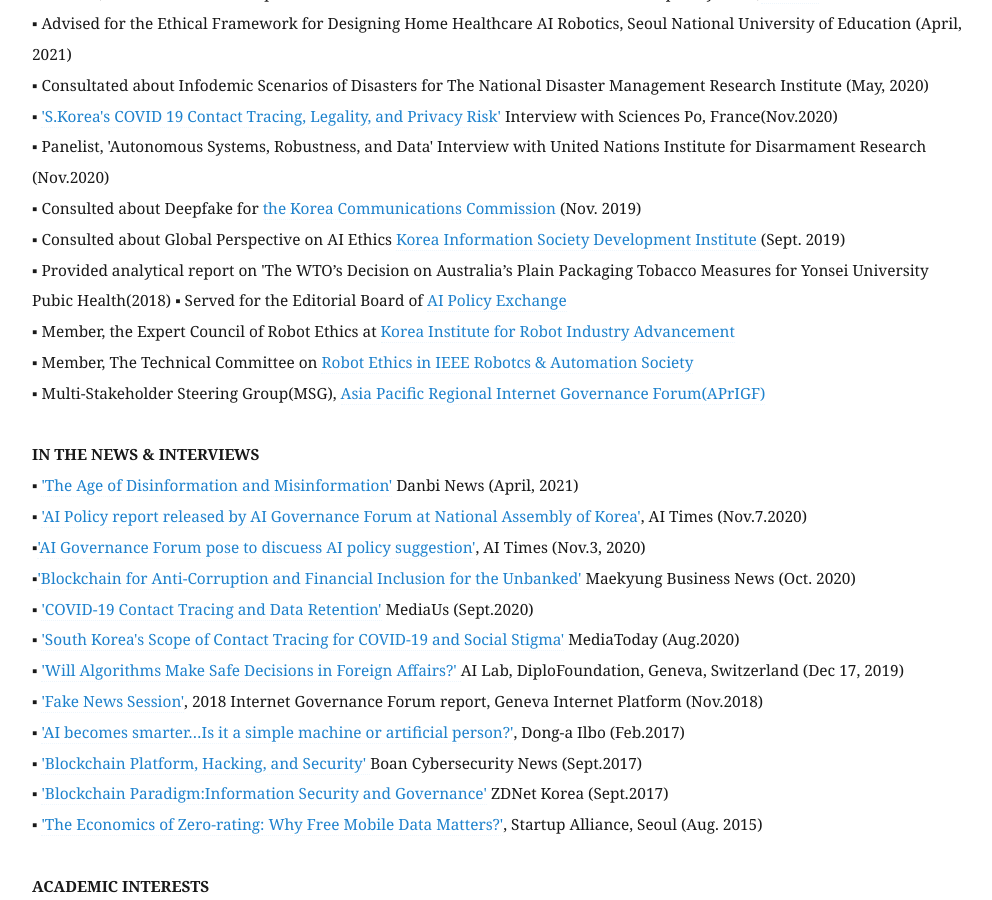
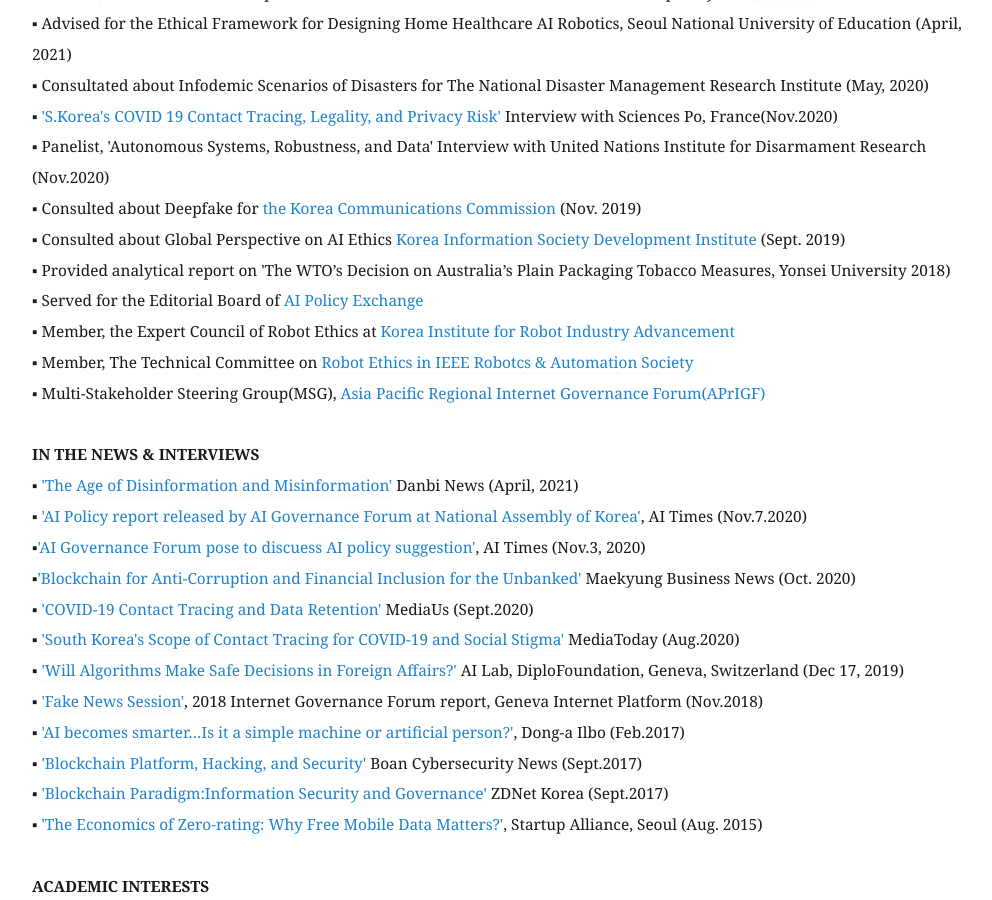
Before and after one commit to eunchangchoi/eunchangchoi.github.io, a Jekyll site: the page built from index.md, in a window 1280 px wide and 900 px high, scrolled down 4732 px. Shown: the whole window, without its empty margins (68-1060 px from the left). Built offline with Jekyll 4.4.1, drawn with Linux system fonts in a browser that asks for light colours; some of the changed text lies outside the part shown.

Commit message:
Update index.md

```diff
--- a/index.md
+++ b/index.md
@@ -110,7 +110,7 @@
 ▪ Panelist, 'Autonomous Systems, Robustness, and Data' Interview with United Nations Institute for Disarmament Research (Nov.2020)<br>
 ▪ Consulted about Deepfake for <a href="https://https://www.kcc.go.kr/user/ehpMain.do"> the Korea Communications Commission </a>(Nov. 2019)<br>
 ▪ Consulted about Global Perspective on AI Ethics <a href="https://www.kisdi.re.kr/"> Korea Information Society Development Institute </a>(Sept. 2019)<br>
-▪ Provided analytical report on 'The WTO’s Decision on Australia’s Plain Packaging Tobacco Measures for Yonsei University Pubic Health(2018)
+▪ Provided analytical report on 'The WTO’s Decision on Australia’s Plain Packaging Tobacco Measures, Yonsei University 2018)<br>
 ▪ Served for the Editorial Board of <a href="https://aipolicyexchange.org/"> AI Policy Exchange </a><br>
 ▪ Member, the Expert Council of Robot Ethics at <a href="https://kiria.org/eng"> Korea Institute for Robot Industry Advancement</a> <br>
 ▪ Member, The Technical Committee on <a href="https://www.ieee-ras.org"> Robot Ethics in IEEE Robotcs & Automation Society </a><br>
```
Also changed, not shown: other parts of index.md (+3 -3 lines).
